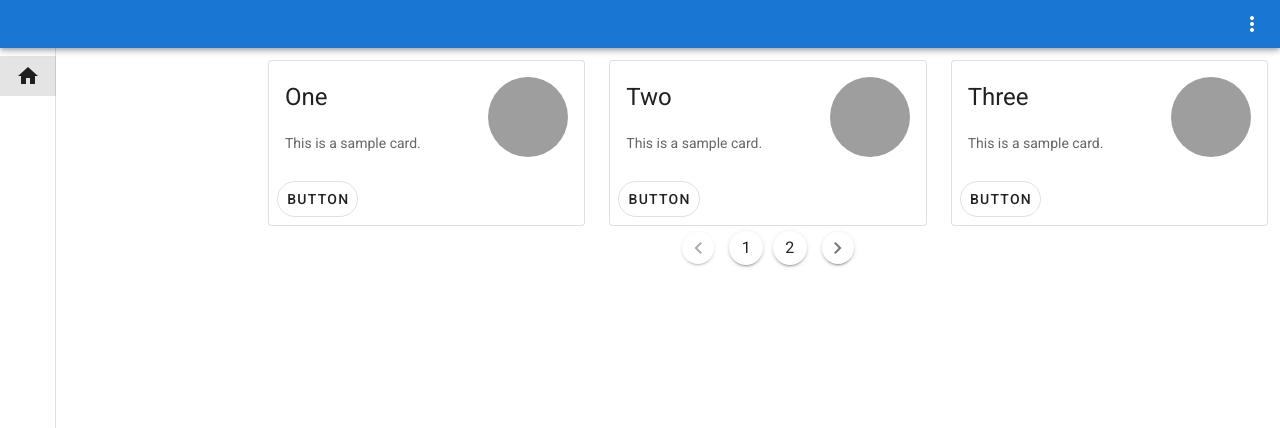
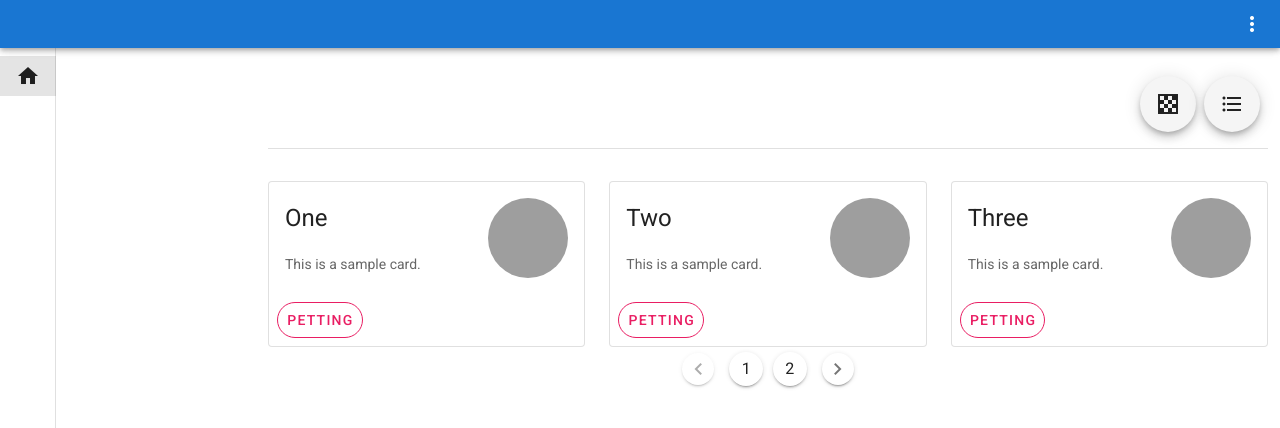
Before and after one commit to LewisLuo/vue_starter, a Vue app: page / in a window 1280 px wide. Shown: the top 428 px of the page. Built offline with nearby package versions, Linux system fonts and the light colour scheme.

Commit message:
feat: add display mode and switch icon

```diff
--- /dev/null
+++ b/src/data.js
@@ -0,0 +1,10 @@
+const data = [
+  { name: 'One' },
+  { name: 'Two' },
+  { name: 'Three' },
+  { name: 'Four' },
+  { name: 'Five' },
+  { name: 'Six' },
+];
+
+module.exports = data;
--- a/src/views/Home.vue
+++ b/src/views/Home.vue
@@ -2,7 +2,17 @@
   <div class="home">
     <!-- TODO -->
     <v-container>
-      <!-- Render cards -->
+      <!-- Render page -->
+      <div class="icon-select d-flex justify-end pr-2 py-4">
+        <v-btn class="mr-2" @click="displayMode = 'card'" fab>
+          <v-icon>mdi-checkerboard</v-icon>
+        </v-btn>
+        <v-btn @click="displayMode = 'list'" fab>
+          <v-icon>mdi-format-list-bulleted</v-icon>
+        </v-btn>
+      </div>
+      <v-divider class="py-4"></v-divider>
+      <div class="display-card" v-if="displayMode === 'card'">
         <v-row>
           <v-col v-for="item in showCards" :key="item.name" col="12" sm="4">
             <v-hover v-slot="{ hover }">
@@ -10,7 +20,7 @@
                 <v-list-item v-if="hover" class="show-on-hover" three-line>
                   <v-list-item-content>
                     <v-list-item-title class="headline mb-1">{{ item.name }}</v-list-item-title>
-                  <v-list-item-subtitle>ok</v-list-item-subtitle>
+                    <v-list-item-subtitle>You are hovering this card.</v-list-item-subtitle>
                   </v-list-item-content>
                 </v-list-item>
                 <v-list-item v-if="!hover" class="show-default" three-line>
@@ -21,19 +31,22 @@
                   <v-list-item-avatar size="80" color="grey"></v-list-item-avatar>
                 </v-list-item>
                 <v-card-actions>
-                <v-btn outlined rounded text>Button</v-btn>
+                  <v-btn color="pink" outlined rounded>Petting</v-btn>
                 </v-card-actions>
               </v-card>
             </v-hover>
           </v-col>
         </v-row>
         <v-pagination
+          v-if="cardList.length > cardsPerPage"
           v-model="page"
-        :length="list.length / 3"
+          :length="Math.ceil(cardList.length / cardsPerPage)"
           :total-visible="5"
           @input="changePage"
           circle
         ></v-pagination>
+      </div>
+      <div class="display-list" v-if="displayMode === 'list'"></div>
     </v-container>
   </div>
 </template>
@@ -42,26 +55,21 @@
 import Vue from 'vue';
 
 import extensions from '@/mixins/extensions';
+import dataBase from '@/data';
 
 export default Vue.extend({
   name: 'Home',
   mixins: [extensions],
   data: () => ({
-    list: [
-      { name: 'One' },
-      { name: 'Two' },
-      { name: 'Three' },
-      { name: 'Four' },
-      { name: 'Five' },
-      { name: 'Six' },
-    ],
+    cardList: dataBase,
     currentPage: 1,
+    cardsPerPage: 3,
+    displayMode: 'card',
   }),
   computed: {
     showCards() {
-      const cardsPerPage = 3;
-      const startIndex = cardsPerPage * (this.currentPage - 1);
-      const shownCards = this.list.slice(startIndex, startIndex + cardsPerPage);
+      const startIndex = this.cardsPerPage * (this.currentPage - 1);
+      const shownCards = this.cardList.slice(startIndex, startIndex + this.cardsPerPage);
       return shownCards;
     },
   },
```
Lines whose indentation alone changed are shown as unchanged.
